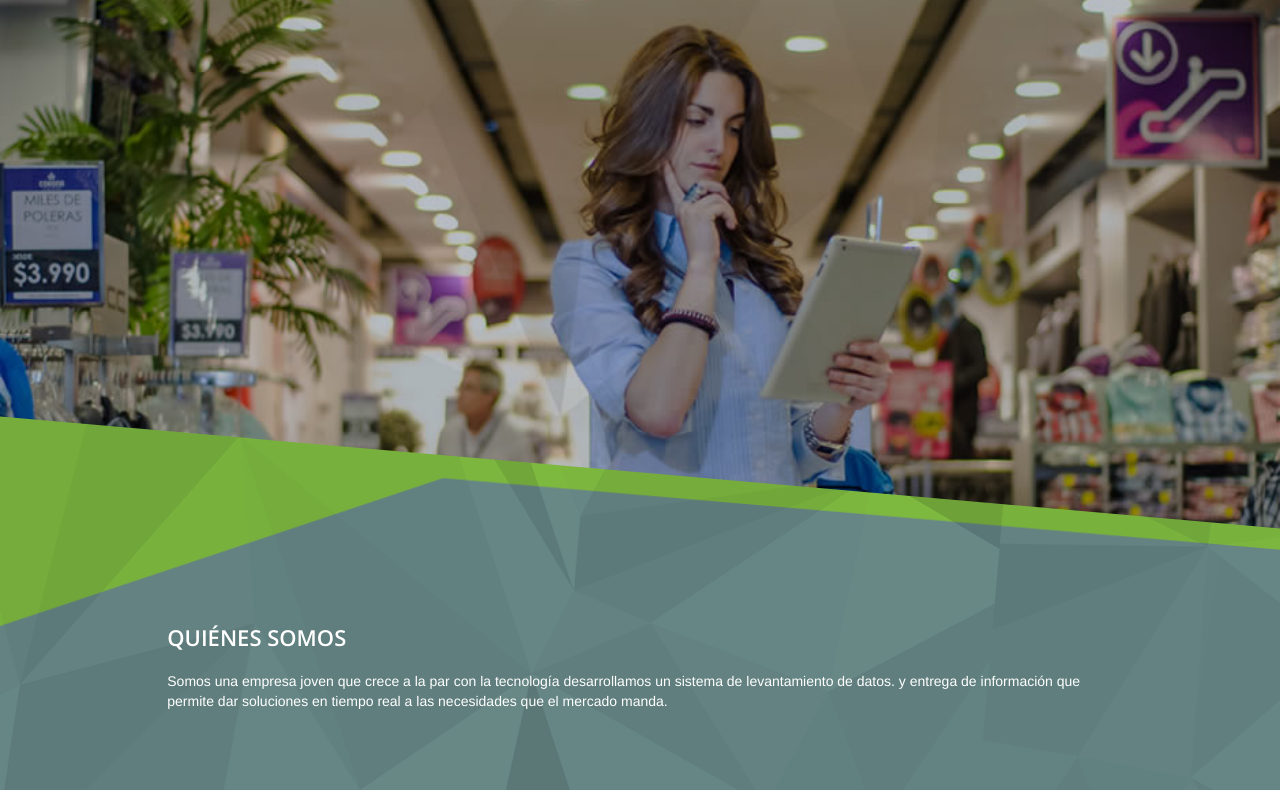
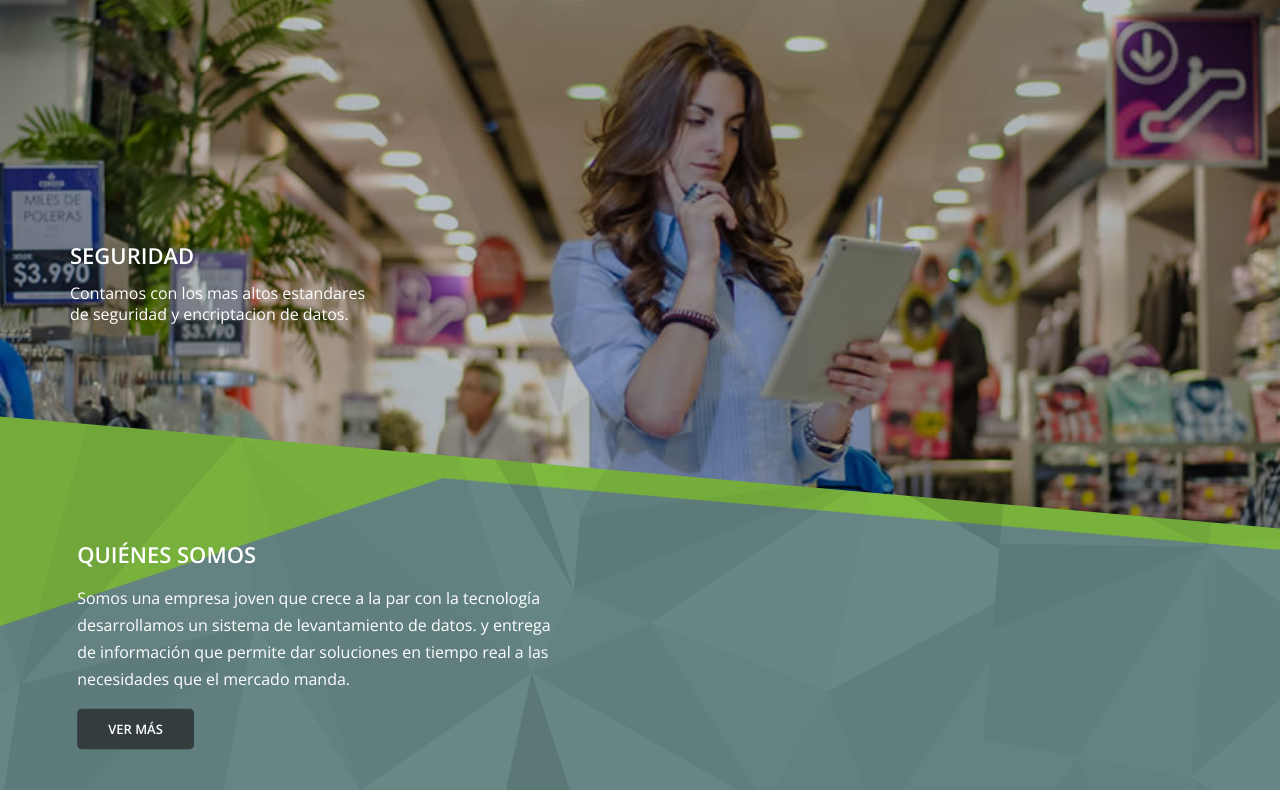
Before and after one commit to jlmonroy13/uptrade, a plain HTML site: page index.html in a window 1280 px wide. Shown: the part 108-898 px from the top of the page. Drawn offline with nearby package versions, Linux system fonts and the light colour scheme; a script that the page names is missing.

Commit message:
mark up listo para slider

```diff
--- a/css/sass/_header.scss
+++ b/css/sass/_header.scss
@@ -17,12 +17,15 @@ header {
 					a {
 						color: white;
 						font-family: 'Open Sans', sans-serif;
-						font-size: 1em;
+						font-size: 0.9285em;
 						font-weight: 500;
 					}
 					&:last-child {
 						margin-top: 5px;
 						margin-left: 25px;
+						a {
+							background-color: $light-green;
+						}
 					}
 				}
 			}
--- a/css/sass/_home.scss
+++ b/css/sass/_home.scss
@@ -13,17 +13,7 @@ body {
 				// box-shadow: 0px -1px 3px rgba(0,0,0,0.4);
 				.se-content {
 					transform: rotate(-5deg);
-					color: #e90089;
-					padding: 130px 100px 250px 100px;
-					h3 {
-						color: white;
-						font-size: 1.5714em;
-						font-family: 'Open Sans', sans-serif;
-						font-weight: 600;
-					}
-					p {
-						color: white;
-					}
+					padding-top: 50px;
 				}
 			}
 			&:nth-child(odd) {
@@ -34,21 +24,41 @@ body {
 					transform: rotate(5deg);
 					color: #000;
 					padding: 150px 100px 250px 100px;
-					h3 {
-						color: #e90089;
-					}
 				}
 			}
 		}
-		.nojoda {
+		.home-bckg-slider {
 			background: url('../img/bckg/home_1slider_1.jpg') no-repeat;
 			background-size: 100%;
 			height: 650px;
+			h2 {
+				margin: 0;
+				padding-top: 35vh;
+			}
+			p {
+				color: white;
+				font-size: 1.1428em;
+				font-family: 'Open Sans', sans-serif;
+				font-weight: 500;
+				padding-right: 73%;
+				line-height: 1.3;
+			}
 		}
-		.home-bckg {
+		.home-green-bckg {
 			background: url('../img/bckg/home_bckg.png') no-repeat;
 			background-size: 100%;
 			height: 500px;
+			p {
+				color: white;
+				font-size: 1.1428em;
+				font-family: 'Open Sans', sans-serif;
+				font-weight: 500;
+				padding-right: 58%;
+				line-height: 1.7;
+			}
+			a {
+				background-color: #343D3E;
+			}
 		}
 	}
 }
--- a/css/sass/_style-guide.scss
+++ b/css/sass/_style-guide.scss
@@ -3,13 +3,21 @@ $light-green: #95D700;
 a {
 	text-decoration: none;
 }
+
+h2 {
+	color: white;
+	font-size: 1.5714em;
+	font-family: 'Open Sans', sans-serif;
+	font-weight: 600;
+}
+
 // Main Button
-.green-btn {
+
+.btn {
 	color: white;
-	background-color: $light-green;
 	border-radius: 5px;
 	font-family: 'Open Sans', sans-serif;
 	padding: 10px 30px !important;
-	font-size: 0.7857em;
+	font-size: 0.9285em;
 	font-weight: 600;
 }
--- a/index.html
+++ b/index.html
@@ -39,7 +39,7 @@
 						<li><a class="work" href="#">PRODUCTOS</a></li>
 						<li><a class="about_us" href="#">CONTACTO</a></li>
 						<li><a class="contact" href="#">TRABAJA CON NOSOTROS</a></li>
-						<li><a class="green-btn" href="#">LOGIN</a></li>
+						<li><a class="btn" href="#">LOGIN</a></li>
 	    			</ul>
 	  			</div>
 	  		</div>
@@ -48,13 +48,18 @@
 
 	<!-- FIRST SECTION (SLIDER) -->
 	<div class="se-container">
-		<div class="nojoda">
+		<div class="home-bckg-slider">
+			<div class="container">
+				<h2>SEGURIDAD</h2>
+				<p>Contamos con los mas altos estandares de seguridad y encriptacion de datos.</p>
+			</div>
 		</div>
-		<div class="home-bckg se-slope">
+		<div class="home-green-bckg se-slope">
 			<div class="container">
 				<article class="se-content">
-					<h3>QUIÉNES SOMOS</h3>
+					<h2>QUIÉNES SOMOS</h2>
 					<p>Somos una empresa joven que crece a la par con la tecnología desarrollamos un sistema de levantamiento de datos. y entrega de información que permite dar soluciones en tiempo real a las necesidades que el mercado manda.</p>
+					<a href="#" class="btn">VER MÁS</a>
 				</article>
 			</div>
 		</div>
@@ -65,7 +70,7 @@
 		</div>
 		<div class="se-slope">
 			<article class="se-content">
-				<h3>Some headline</h3>
+				<h2>Some headline</h2>
 				<p>Some text</p>
 			</article>
 		</div>
```
Also changed, not shown: css/main.css, 1 other file.
